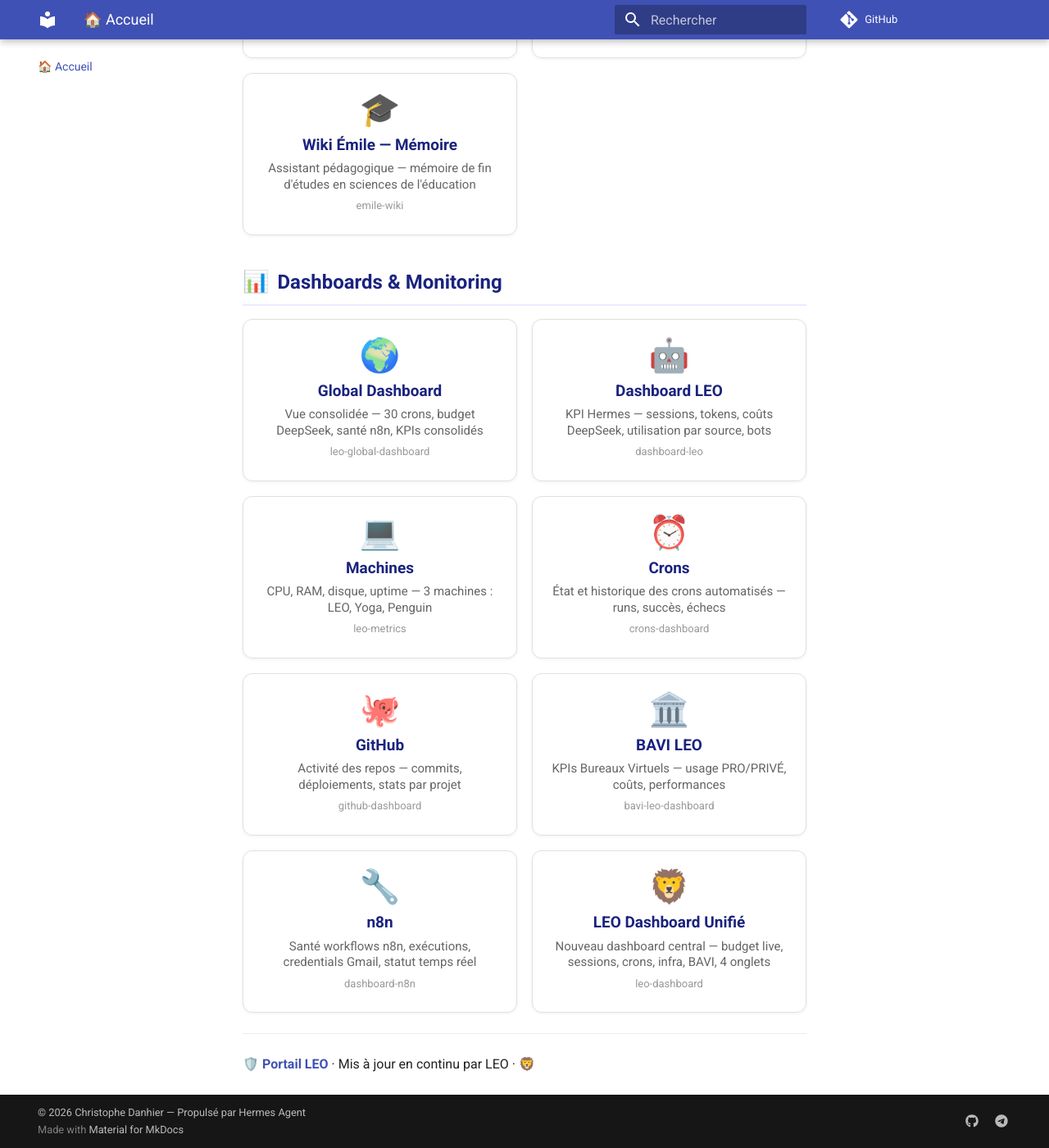
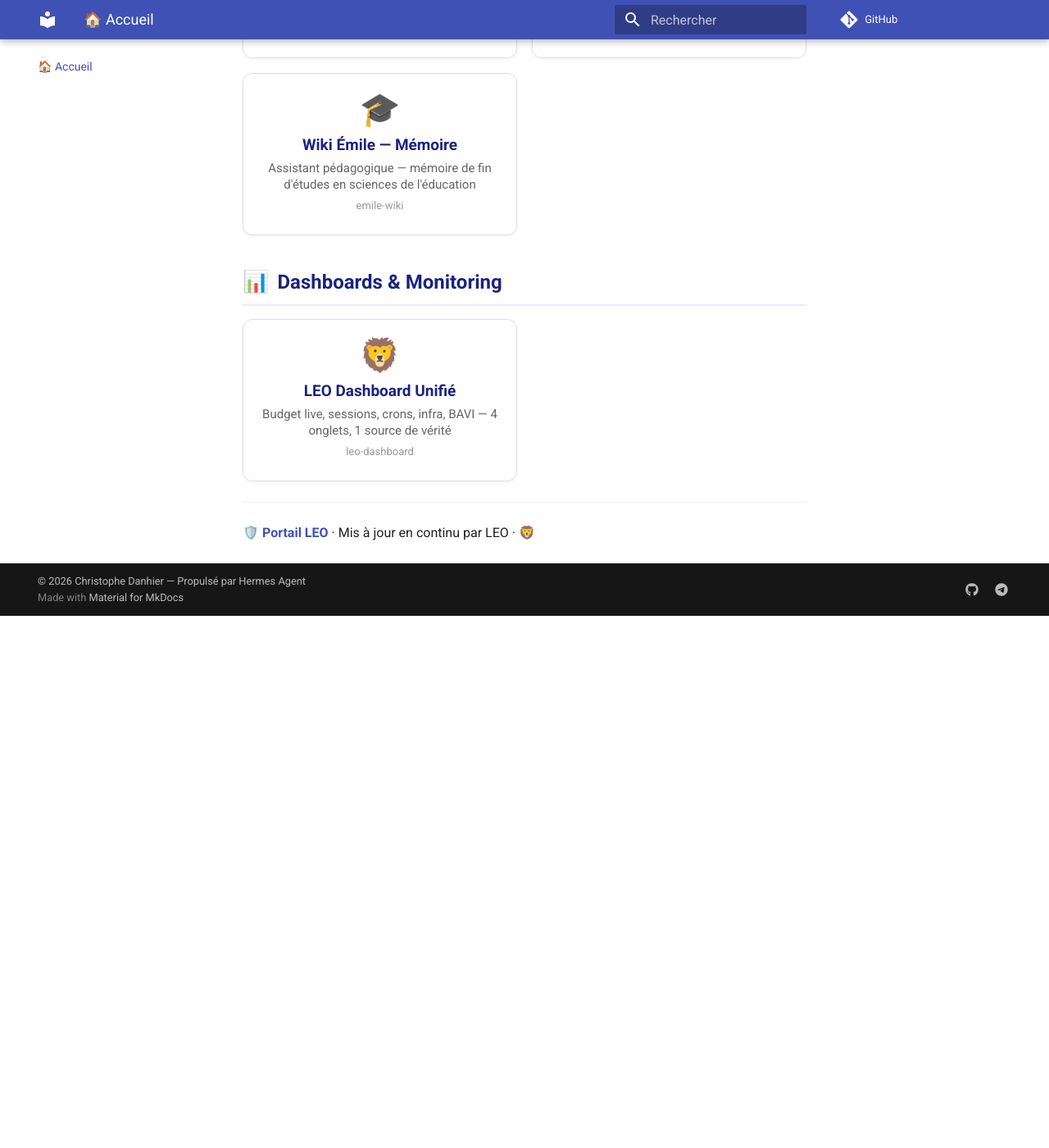
Before and after one commit to christophedanhier-hash/hermes-wiki, an MkDocs documentation site: the page built from docs/index.md, in a window 1280 px wide and 1400 px high, scrolled down 1068 px. Shown: the whole window at 82% size. Built offline with MkDocs 1.6.1 and Material for MkDocs 9.7.7, drawn with Linux system fonts in a browser that asks for light colours; comment, search, counter and statistics services are not loaded; after the commit the page ends 1819 px from its top, so only the background shows below that.

Commit message:
🗑️ Supprime tous les liens anciens dashboards, garde uniquement leo-dashboard

```diff
--- a/docs/index.md
+++ b/docs/index.md
@@ -160,59 +160,10 @@
 
 <div class="portail-grid">
 
-<a href="https://christophedanhier-hash.github.io/leo-global-dashboard/" class="portail-card" target="_blank" rel="noreferrer noopener">
-    <div class="icon">🌍</div>
-    <div class="title">Global Dashboard</div>
-    <div class="desc">Vue consolidée — 30 crons, budget DeepSeek, santé n8n, KPIs consolidés</div>
-    <div class="url">leo-global-dashboard</div>
-</a>
-
-<a href="https://christophedanhier-hash.github.io/dashboard-leo/" class="portail-card" target="_blank" rel="noreferrer noopener">
-    <div class="icon">🤖</div>
-    <div class="title">Dashboard LEO</div>
-    <div class="desc">KPI Hermes — sessions, tokens, coûts DeepSeek, utilisation par source, bots</div>
-    <div class="url">dashboard-leo</div>
-</a>
-
-<a href="https://christophedanhier-hash.github.io/leo-metrics/" class="portail-card" target="_blank" rel="noreferrer noopener">
-    <div class="icon">💻</div>
-    <div class="title">Machines</div>
-    <div class="desc">CPU, RAM, disque, uptime — 3 machines : LEO, Yoga, Penguin</div>
-    <div class="url">leo-metrics</div>
-</a>
-
-<a href="https://christophedanhier-hash.github.io/crons-dashboard/" class="portail-card" target="_blank" rel="noreferrer noopener">
-    <div class="icon">⏰</div>
-    <div class="title">Crons</div>
-    <div class="desc">État et historique des crons automatisés — runs, succès, échecs</div>
-    <div class="url">crons-dashboard</div>
-</a>
-
-<a href="https://christophedanhier-hash.github.io/github-dashboard/" class="portail-card" target="_blank" rel="noreferrer noopener">
-    <div class="icon">🐙</div>
-    <div class="title">GitHub</div>
-    <div class="desc">Activité des repos — commits, déploiements, stats par projet</div>
-    <div class="url">github-dashboard</div>
-</a>
-
-<a href="https://christophedanhier-hash.github.io/bavi-leo-dashboard/" class="portail-card" target="_blank" rel="noreferrer noopener">
-    <div class="icon">🏛️</div>
-    <div class="title">BAVI LEO</div>
-    <div class="desc">KPIs Bureaux Virtuels — usage PRO/PRIVÉ, coûts, performances</div>
-    <div class="url">bavi-leo-dashboard</div>
-</a>
-
-<a href="https://christophedanhier-hash.github.io/dashboard-n8n/" class="portail-card" target="_blank" rel="noreferrer noopener">
-    <div class="icon">🔧</div>
-    <div class="title">n8n</div>
-    <div class="desc">Santé workflows n8n, exécutions, credentials Gmail, statut temps réel</div>
-    <div class="url">dashboard-n8n</div>
-</a>
-
 <a href="https://christophedanhier-hash.github.io/leo-dashboard/" class="portail-card" target="_blank" rel="noreferrer noopener">
     <div class="icon">🦁</div>
     <div class="title">LEO Dashboard Unifié</div>
-    <div class="desc">Nouveau dashboard central — budget live, sessions, crons, infra, BAVI, 4 onglets</div>
+    <div class="desc">Budget live, sessions, crons, infra, BAVI — 4 onglets, 1 source de vérité</div>
     <div class="url">leo-dashboard</div>
 </a>
 
```
